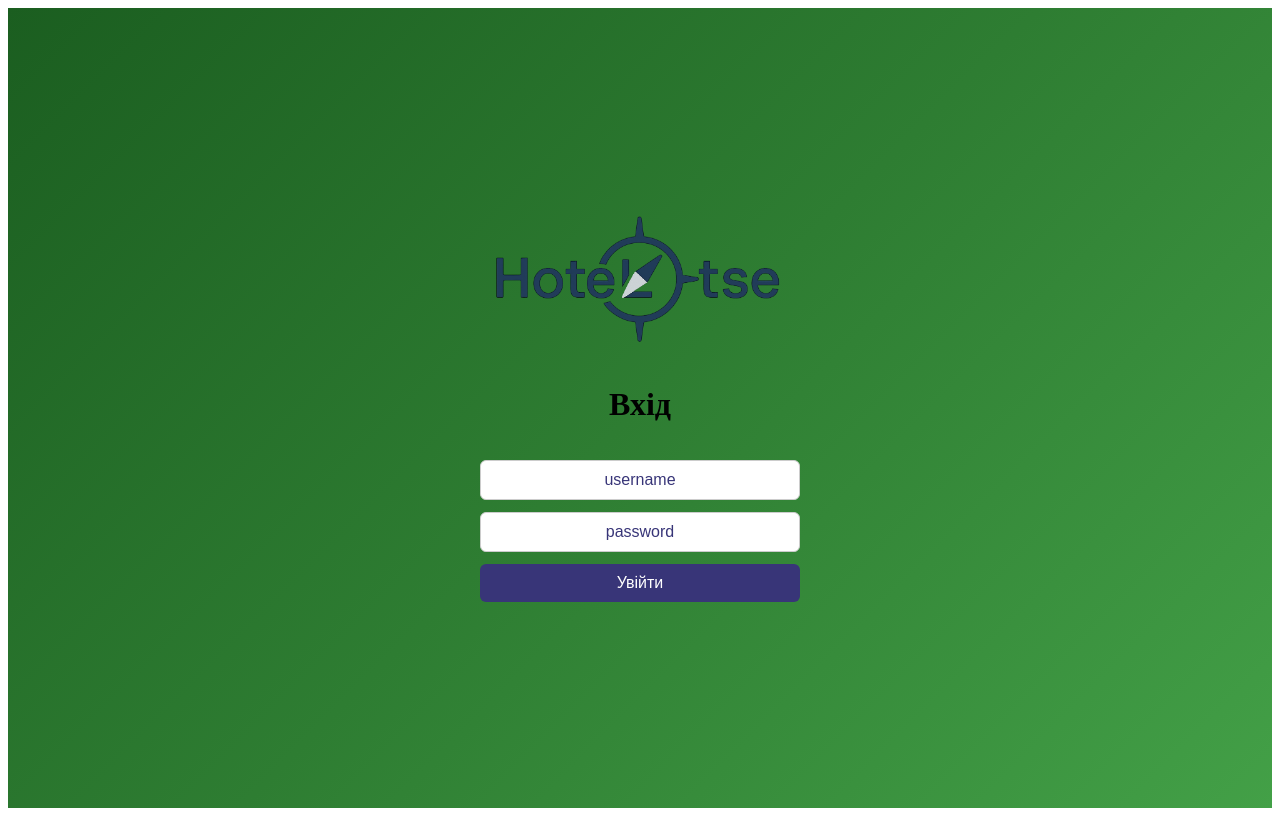
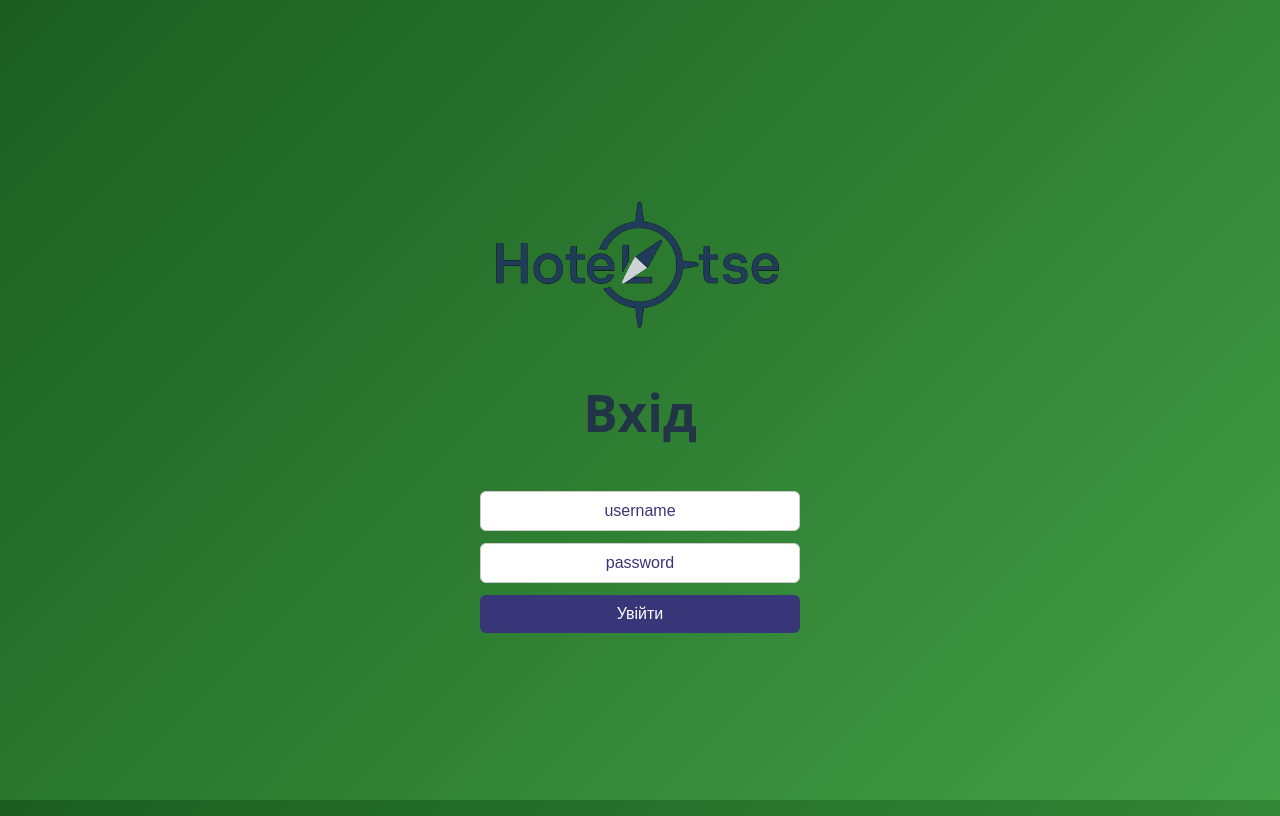
Before and after one commit to Rinya7/hotel-admin-frontend, a Vue app: page /login in a window 1280 px wide. Built offline with nearby package versions, Linux system fonts and the light colour scheme; no server answers.

Commit message:
edit some css styles

```diff
--- a/src/App.vue
+++ b/src/App.vue
@@ -1,6 +1,6 @@
 <!-- frontend/src/App.vue -->
 <template>
-  <div class="app-bg">
+  <div>
     <!-- Тут у тебе тільки <RouterView/>, або якщо ти залишив порожній App.vue -->
     <RouterView />
     <!-- Глобальний лоадер — завжди змонтований, але видимий лише під час запитів -->
@@ -11,9 +11,3 @@
 <script setup lang="ts">
 import GlobalLoader from "./components/GlobalLoader.vue";
 </script>
-<style>
-.app-bg {
-  min-height: 100vh;
-  background: linear-gradient(135deg, #1b5e20, #2e7d32, #43a047);
-}
-</style>
--- a/src/layouts/SuperAdminLayout.vue
+++ b/src/layouts/SuperAdminLayout.vue
@@ -1,7 +1,6 @@
 <!-- SuperAdminLayout (для superadmin) -->
 <!-- src/layouts/SuperAdminLayout.vue -->
 <template>
-  <div>
   <!-- Шапка для супер-адміна -->
   <header
     style="
@@ -35,12 +34,7 @@
       <img
         :src="logo"
         alt="HoteLotse Logo"
-          style="
-            height: 40px;
-            align-items: center;
-            position: relative;
-            top: 0px;
-          "
+        style="height: 40px; align-items: center; position: relative; top: 0px"
       />
     </div>
     <span v-if="auth.isLogged">
@@ -58,27 +52,10 @@
       padding: 24px;
       padding: 16px;
       align-items: center;
-        /*position: relative;*/
     "
   >
-      <!-- Лого -->
-      <!--<div style="display: flex; justify-content: center; position: relative">-->
-      <!--<img
-        :src="logo"
-        alt="HoteLotse Logo"
-        style="
-          height: 160px;
-          display: flex;
-          margin: 0 auto;
-          /*align-items: center;*/
-          position: relative;
-          top: -66px; /* смещаем вверх */
-        "
-      />-->
-      <!--</div>-->
     <RouterView />
   </main>
-  </div>
 </template>
 
 <script setup lang="ts">
@@ -98,7 +75,7 @@ function onLogout(): void {
 
 <style scoped>
 .layout-bg {
-  min-height: 100vh;
+  height: full;
   background-image: url("../assets/bg_image.jpg");
   background-size: cover;
   background-position: center;
--- a/src/main.ts
+++ b/src/main.ts
@@ -2,7 +2,8 @@ import { createApp } from "vue";
 import { createPinia } from "pinia";
 import router from "./router";
 import App from "./App.vue";
-
+// 🔽 підключаєш глобальний CSS
+import "./style.css";
 const app = createApp(App);
 app.use(createPinia());
 app.use(router);
--- a/src/style.css
+++ b/src/style.css
@@ -5,7 +5,7 @@
 
   color-scheme: light dark;
   color: rgba(255, 255, 255, 0.87);
-  background-color: #242424;
+  background-color: #fff;
 
   font-synthesis: none;
   text-rendering: optimizeLegibility;
@@ -25,33 +25,14 @@ a:hover {
 body {
   margin: 0;
   display: flex;
-  place-items: center;
-  min-width: 320px;
-  min-height: 100vh;
+
+  height: 100vh;
+  background: linear-gradient(135deg, #1b5e20, #2e7d32, #43a047);
 }
 
 h1 {
   font-size: 3.2em;
   line-height: 1.1;
-}
-
-button {
-  border-radius: 8px;
-  border: 1px solid transparent;
-  padding: 0.6em 1.2em;
-  font-size: 1em;
-  font-weight: 500;
-  font-family: inherit;
-  background-color: #1a1a1a;
-  cursor: pointer;
-  transition: border-color 0.25s;
-}
-button:hover {
-  border-color: #646cff;
-}
-button:focus,
-button:focus-visible {
-  outline: 4px auto -webkit-focus-ring-color;
 }
 
 .card {
@@ -61,14 +42,14 @@ button:focus-visible {
 #app {
   max-width: 1280px;
   margin: 0 auto;
-  padding: 2rem;
+  padding: 16px;
   text-align: center;
 }
 
 @media (prefers-color-scheme: light) {
   :root {
     color: #213547;
-    background-color: #ffffff;
+    background: linear-gradient(135deg, #1b5e20, #2e7d32, #43a047);
   }
   a:hover {
     color: #747bff;
--- a/src/views/Login.vue
+++ b/src/views/Login.vue
@@ -6,7 +6,7 @@
       flex-direction: column; /* в колонку */
       align-items: center; /* по центру горизонтали */
       justify-content: center; /* по центру вертикали */
-      min-height: 100vh; /* чтоб заняло весь экран */
+      height: 100vh; /* чтоб заняло весь экран */
       gap: 16px; /* расстояние между элементами */
     "
   >
@@ -131,6 +131,7 @@ async function onSubmit(): Promise<void> {
 .input {
   width: 100%;
   color: #383578;
+  background: #fff; /* білий фон */
   padding: 10px 12px;
   border: 1px solid #ccc;
   border-radius: 6px;
```
Lines whose indentation alone changed are shown as unchanged.
